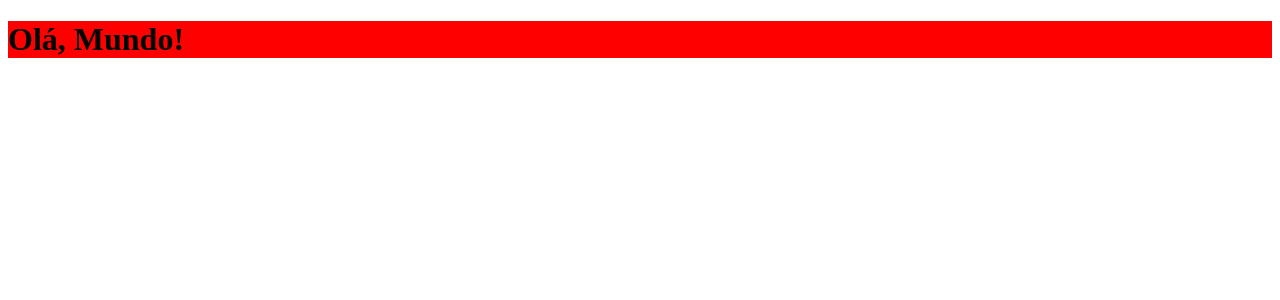
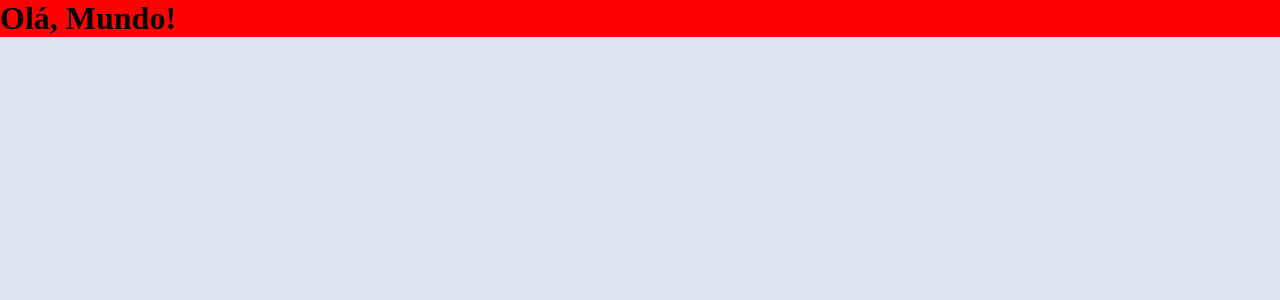
Before and after one commit to vitordavips/PortalColaborador, a React (Vite) app: page / in a window 1280 px wide. Shown: the top 300 px of the page. Built offline with nearby package versions, Linux system fonts and the light colour scheme.

Commit message:
colocando estilo global

```diff
--- a/src/main.jsx
+++ b/src/main.jsx
@@ -1,9 +1,18 @@
-import React from 'react'
-import ReactDOM from 'react-dom/client'
-import { Details } from './Pages/Details'
+import React from 'react';
+import ReactDOM from 'react-dom/client';
+// Essa Biblioteca vai prover um Tema.
+import { ThemeProvider } from 'styled-components';
+import GlobalStyle from './styles/global';
+
+import theme from './styles/theme.js';
+
+import { Details } from './Pages/Details';
 
 ReactDOM.createRoot(document.getElementById('root')).render(
   <React.StrictMode>
-    <Details />
+    <ThemeProvider theme={theme}>
+      <GlobalStyle />
+      <Details />
+    </ThemeProvider>
   </React.StrictMode>,
 )
--- /dev/null
+++ b/src/styles/global.js
@@ -0,0 +1,13 @@
+import { createGlobalStyle } from "styled-components";
+
+export default createGlobalStyle`
+    * {
+        margin: 0;
+        padding: 0;
+        box-sizing: border-box;
+    }
+
+    body {
+        background: ${({ theme }) => theme.COLORS.BACKGROUND};
+    }
+`;
--- a/src/styles/theme.js
+++ b/src/styles/theme.js
@@ -1,6 +1,6 @@
 export default {
-    colors: {
-        Background: "#DFE4F2",
+    COLORS: {
+        BACKGROUND: "#DFE4F2",
 
         light_purple: "#7566D9",
         Navy_blue: "#4630D9",
```
